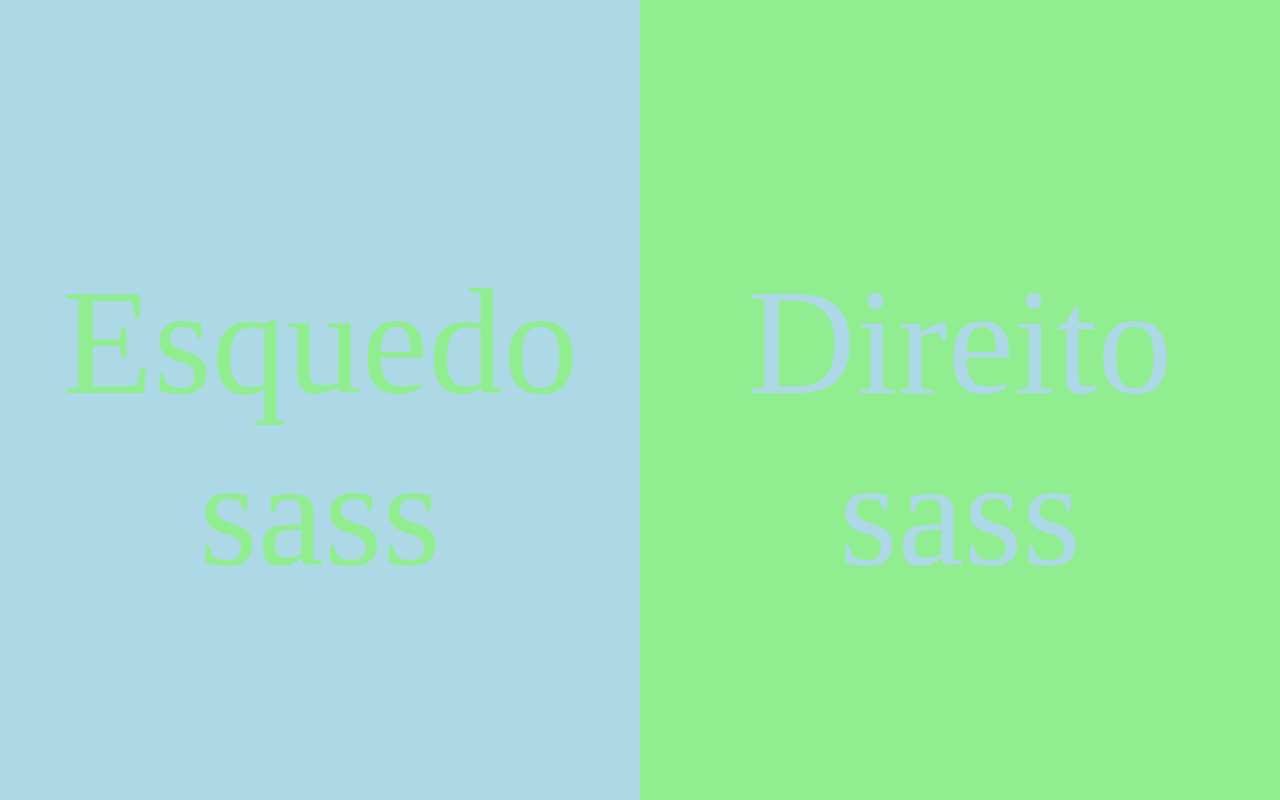
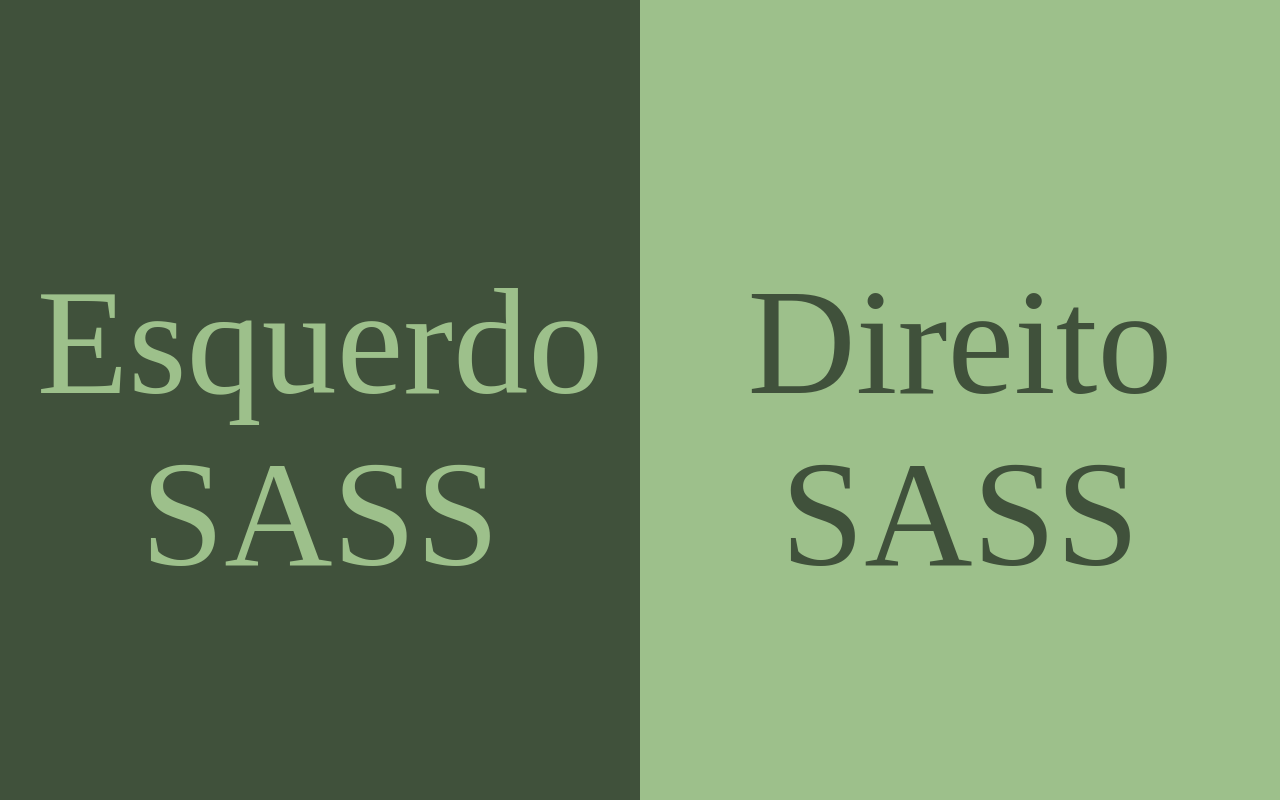
Before and after one commit to Smkhb/sass-01, a plain HTML site: page index.html in a window 1280 px wide. Drawn offline with Linux system fonts and the light colour scheme.

Commit message:
Variáveis

```diff
--- a/index.html
+++ b/index.html
@@ -10,11 +10,11 @@
 <body>
     <div class="container">
         <div class="esquerdo">
-            <div class="texto">Esquedo sass</div>
+            <div class="texto">Esquerdo SASS</div>
         </div>
 
         <div class="direito">
-            <div class="texto">Direito sass</div>
+            <div class="texto">Direito SASS</div>
         </div>
     </div>
 </body>
--- a/styles/style.scss
+++ b/styles/style.scss
@@ -1,3 +1,5 @@
+$cor-principal: #40513B;
+$cor-secundaria: #9DC08B;
 body{
     margin: 0;
     padding: 0;
@@ -9,24 +11,24 @@ body{
 
     .esquerdo {
         width: 50%;
-        background-color: lightblue;
+        background-color: $cor-principal;
 
         .texto {
             margin-top: 40%;
             text-align: center;
             font-size: 150px;
-            color: lightgreen;
+            color: $cor-secundaria;
         }
     }
     .direito {
         width: 50%;
-        background-color: lightgreen;
+        background-color: $cor-secundaria;
 
         .texto {
             margin-top: 40%;
             text-align: center;
             font-size: 150px;
-            color: lightblue;
+            color: $cor-principal;
         }
     }
 
```
Also changed, not shown: styles/style.css, 1 other file.
